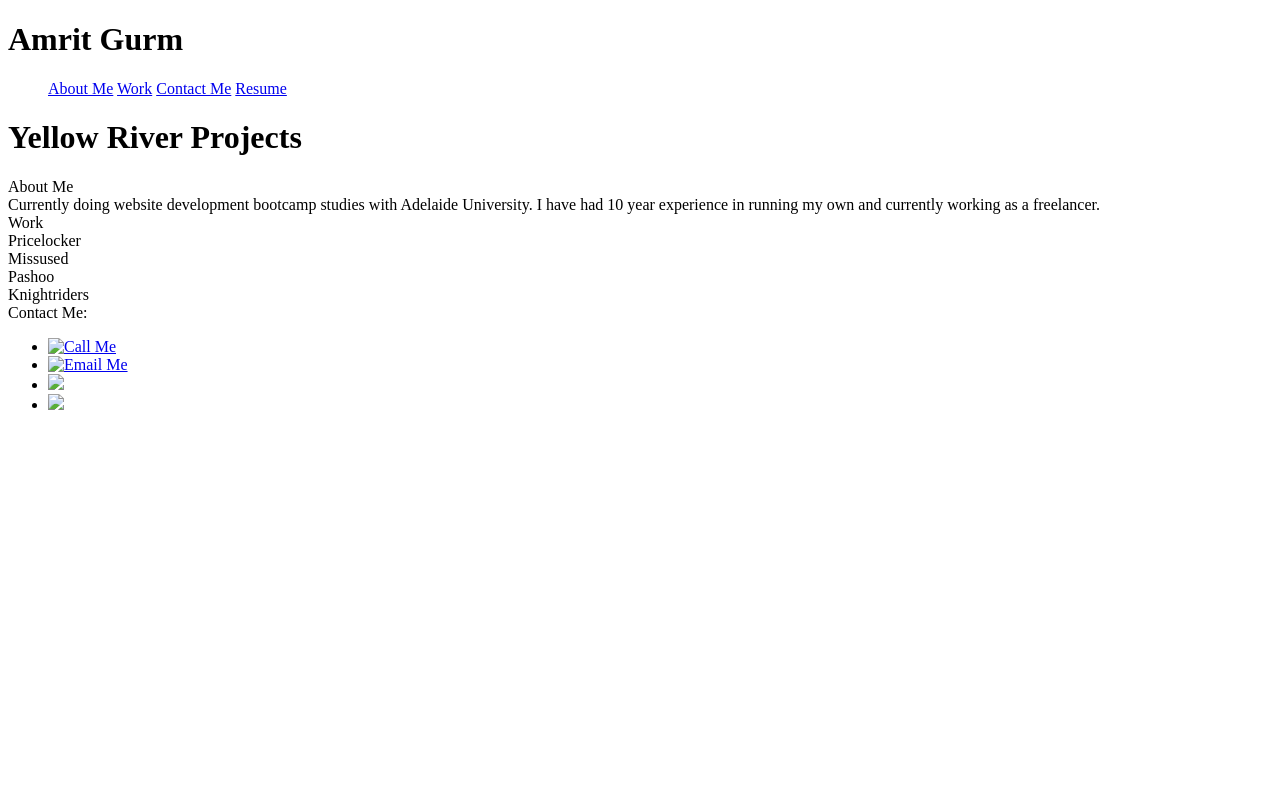
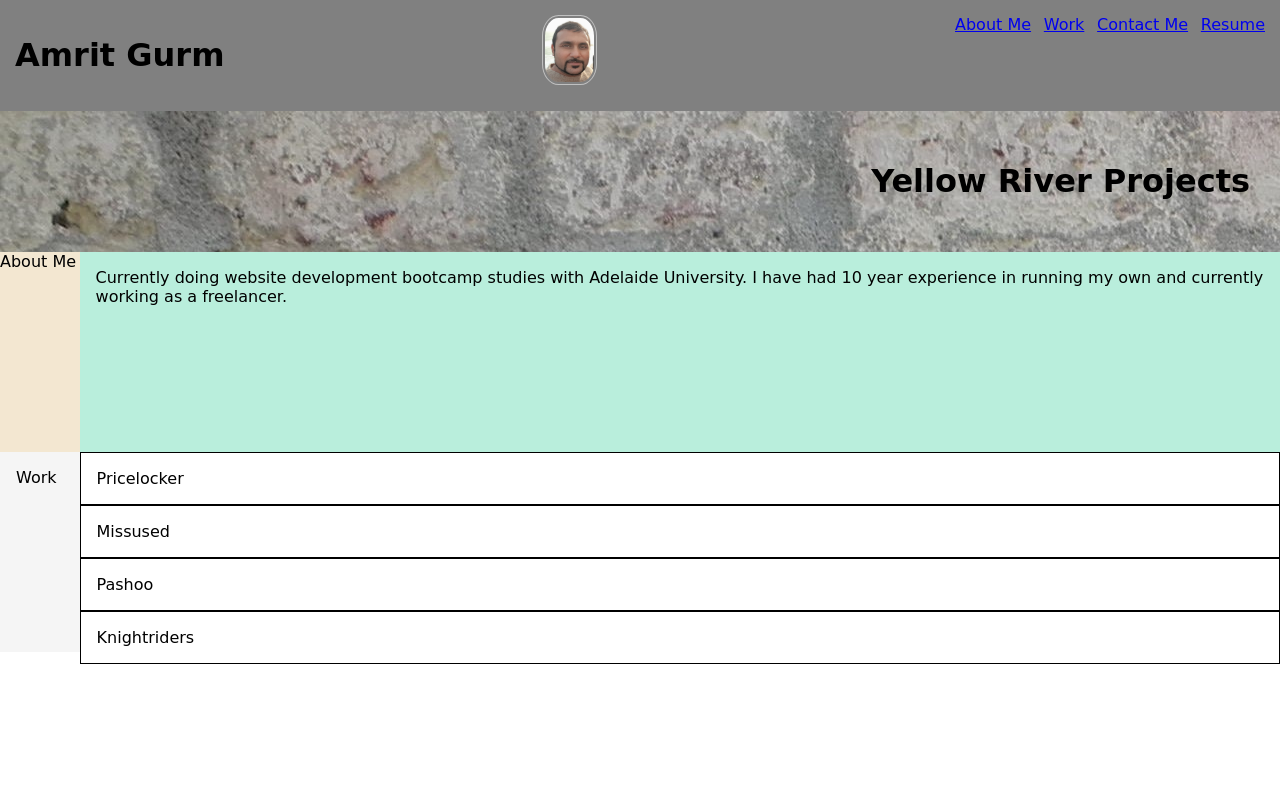
Before and after one commit to Amritgurm/amrit-direc, a plain HTML site: page index.html in a window 1280 px wide. Shown: the top 800 px of the page. Drawn offline with Linux system fonts and the light colour scheme.

Commit message:
homework update

```diff
--- /dev/null
+++ b/Assets/style.css
@@ -0,0 +1,119 @@
+*{
+    box-sizing: border-box;
+}
+
+body{
+
+    font-family: 'Permanent Marker';
+    margin:0px;
+
+}
+header{
+    display: flex;
+    flex-wrap: wrap;
+    justify-content: space-between;
+    align-items: left;
+    padding: 15px;
+    font-family: 'Permanent Marker',cursive;
+
+    background: gray;
+
+    color: rgb(0, 0, 0);
+}
+
+
+img {
+        border: 1px solid #C0C0C0;
+        border-radius: 30%;
+        padding: 2px;
+    }
+
+.footer,
+.main-left,
+.sample-image,
+.work{
+    padding: 1em;
+}
+h1{
+    text-align: left;
+    text-size-adjust: 200%;
+    box-shadow: white;
+}
+nav ul{
+
+    display: flex;
+    flex-wrap: wrap;
+    justify-content: space-between;
+    text-align: right;
+    /* padding-top: 50px;  */
+    /* padding: 20px, 5px, 5px, 5px;  */
+    min-width: 350px;
+    margin: 0px;
+
+}
+
+.top{
+    /* grid-area: top;   */
+    font-family: 'Permanent Marker',cursive;
+    padding: 30px;
+    background-image:url(./adrian-curiel-sDfdZ9iWGv8-unsplash.jpg);
+    text-align-last: right;
+    margin: 0px;
+}
+.about-me{
+    grid-area: about-me;
+    background: rgb(243, 231, 209);
+    max-height: 200px;
+    font-family: 'Permanent Marker',cursive;
+}
+.main-left{
+
+    grid-area: main-left;
+    background: rgb(185, 238, 220) ;
+    max-height: 200px;
+    font-family: 'Permanent Marker',cursive;
+}
+.work{
+    grid-area: work;
+    background: whitesmoke;
+    max-height: 200px;
+    font-family: 'Permanent Marker',cursive;
+}
+.sample-image{
+    grid-area: sample-image;
+    background-color: #fff;
+    border: 1px solid black;
+    max-height: 200px;
+    font-family: 'Permanent Marker',cursive;
+
+}
+
+.contact-me{
+    grid-area: contact-me;
+    background-color: rgb(236, 220, 220);
+    max-height: 100px;
+    text-align: center;
+}
+
+.footer{
+    grid-area: footer;
+    background: whitesmoke;
+    max-height: 100px;
+    text-align: center;
+}
+.container{
+    display:grid;
+    grid-column: 1fr,3fr;
+    /* grid-auto-rows: auto; */
+    grid-template-areas:
+    "about-me main-left"
+    "work work-items"
+    "contact-me footer"
+
+}
+.container >div{
+    /* font-size: 1.5em;  */
+    width: 100%;
+    height: 100vh;
+
+}
--- a/index.html
+++ b/index.html
@@ -6,7 +6,7 @@
     <meta http-equiv="X-UA-Compatible" content="IE=edge"/>
     <meta name="viewport" content="width=device-width, initial-scale=1.0"/>
 
-    <link rel="stylesheet" type="text/css" href="./style.css" />
+    <link rel="stylesheet" type="text/css" href="./Assets/style.css" />
 
 </head>
 <body>
@@ -15,6 +15,8 @@
 
 
         <h1>Amrit Gurm</h1>
+
+        <img src="./Assets/Amrit.jpg" width="55px" height="70px">
         <nav>
             <ul>
 
@@ -48,11 +50,11 @@ I have had 10 year experience in running my own and currently working as a freel
                 <nav>
                     <ul>
                         <li>
-                            <a href="tel:+61-433 880 077"><img src="./iconfinder_phone-outline_353432.png" alt="Call Me"></a> </li>
-                        <li><a href="mailto:amritgurm@gmail.com"><img src="./iconfinder_aiga_mail_134146.png" alt="Email Me"></a></li>
-                        <li><a href="https://github.com/Amritgurm" target="_blank"><img src="./iconfinder_logo-github_298818.png"></a></li>
+                            <a href="tel:+61-433 880 077"><img src="./Assets/iconfinder_phone-outline_353432.png" alt="Call Me"></a> </li>
+                        <li><a href="mailto:amritgurm@gmail.com"><img src="./Assets/iconfinder_aiga_mail_134146.png" alt="Email Me"></a></li>
+                        <li><a href="https://github.com/Amritgurm" target="_blank"><img src="./Assets/iconfinder_logo-github_298818.png"></a></li>
 
-                        <li><a href="https://www.linkedin.com/in/amrit-gurm-71a003150/" target="_blank"><img src="./iconfinder_social-linkedin-circle_771370.png" ></a>
+                        <li><a href="https://www.linkedin.com/in/amrit-gurm-71a003150/" target="_blank"><img src="./Assets/iconfinder_social-linkedin-circle_771370.png" ></a>
                         </li>
 
                     </ul>
```
Also changed, not shown: Assets/Amrit.jpg (added), Assets/adrian-curiel-sDfdZ9iWGv8-unsplash.jpg (added), Assets/iconfinder_aiga_mail_134146.png (added), Assets/iconfinder_logo-github_298818.png (added), Assets/iconfinder_phone-outline_353432.png (added), Assets/iconfinder_social-linkedin-circle_771370.png (added), 1 other file.
